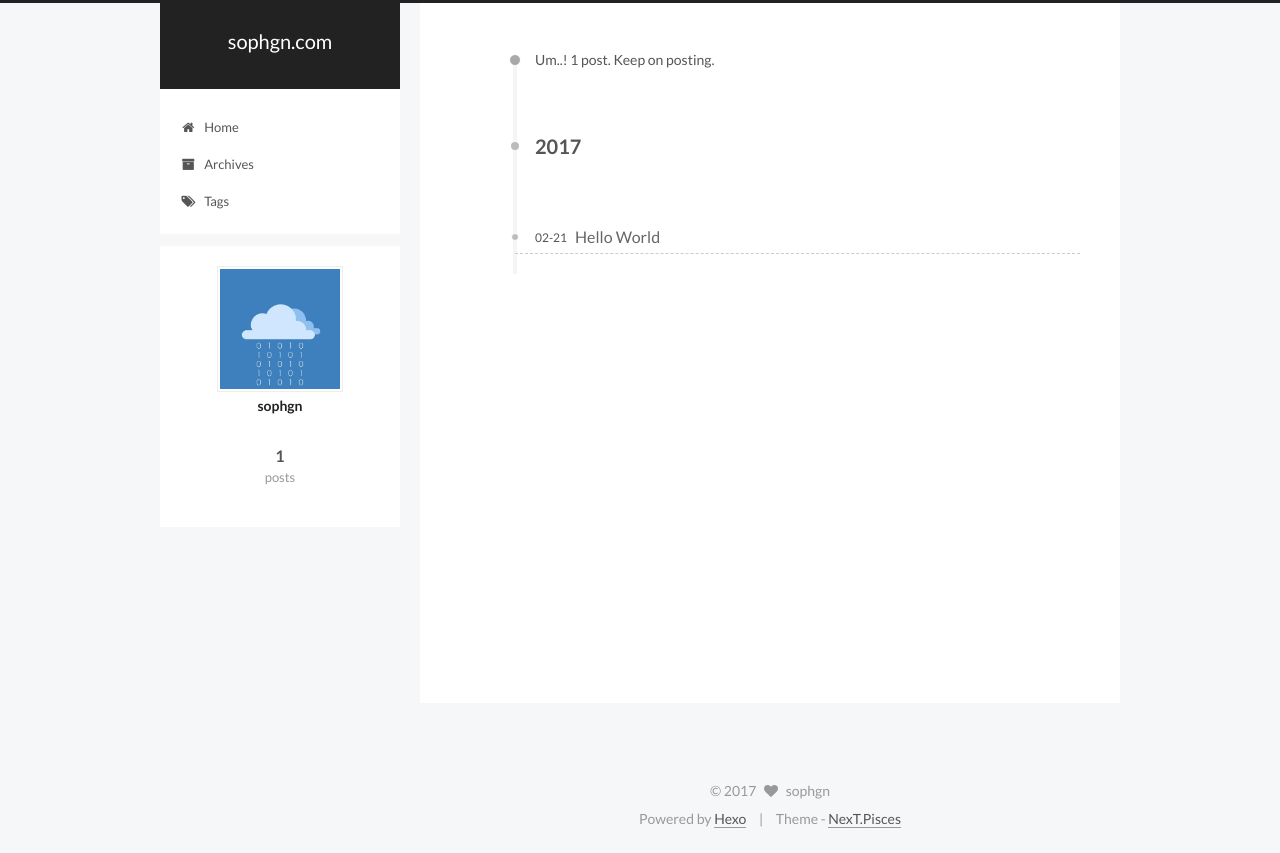
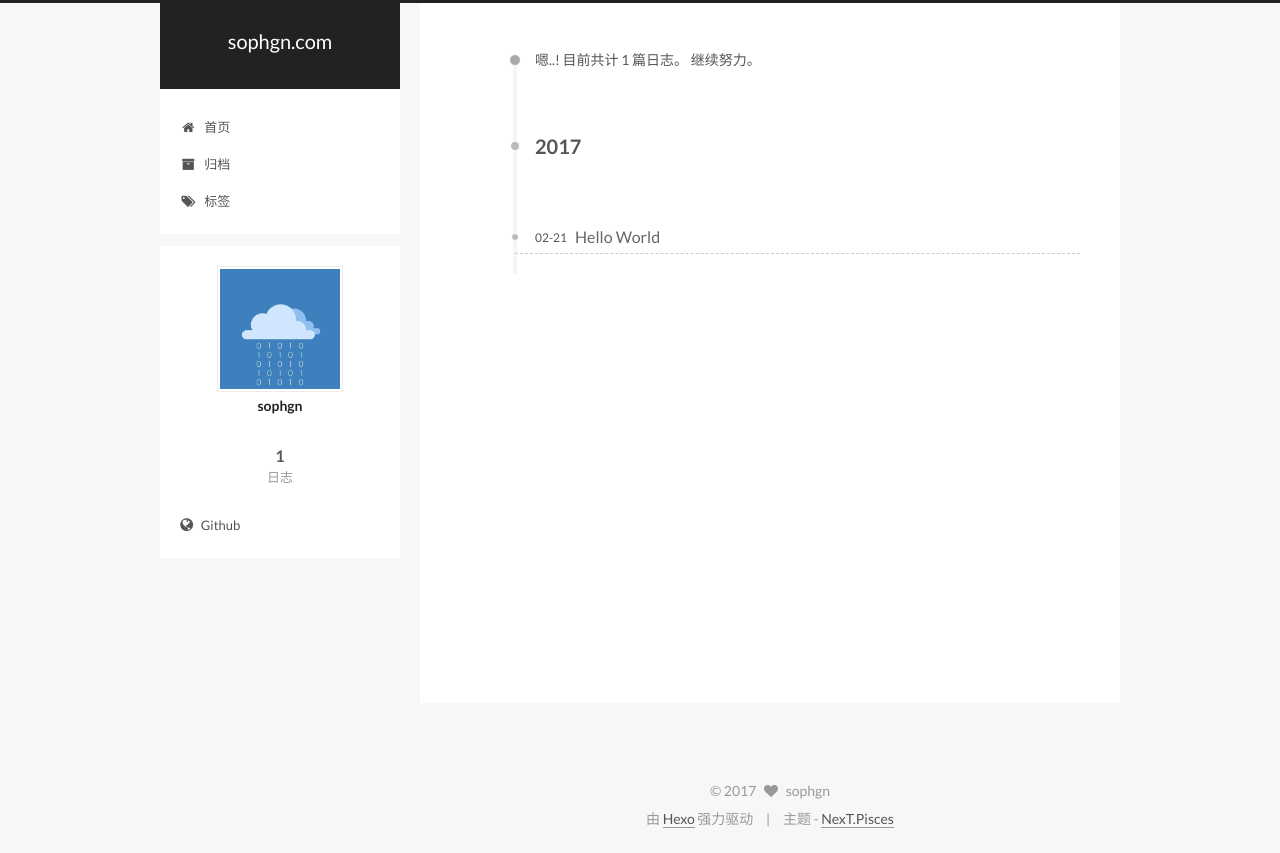
Before and after one commit to indrajithbandara/sophgn.github.io, a plain HTML site: page archives/2017/02/index.html in a window 1280 px wide. Drawn offline with Linux system fonts and the light colour scheme.

Commit message:
Site updated: 2017-02-22 20:24:44

```diff
--- a/archives/2017/02/index.html
+++ b/archives/2017/02/index.html
@@ -5,7 +5,7 @@
 
 
 
-<html class="theme-next pisces use-motion" lang="en">
+<html class="theme-next pisces use-motion" lang="zh-Hans">
 <head>
   <meta charset="UTF-8"/>
 <meta http-equiv="X-UA-Compatible" content="IE=edge" />
@@ -106,7 +106,7 @@
     motion: true,
     duoshuo: {
       userId: '0',
-      author: 'Author'
+      author: '博主'
     },
     algolia: {
       applicationID: '',
@@ -126,10 +126,10 @@
 
 
 
-  <title> Archive | sophgn.com </title>
+  <title> 归档 | sophgn.com </title>
 </head>
 
-<body itemscope itemtype="http://schema.org/WebPage" lang="en">
+<body itemscope itemtype="http://schema.org/WebPage" lang="zh-Hans">
 
 
 
@@ -192,7 +192,7 @@
 
               <i class="menu-item-icon fa fa-fw fa-home"></i> <br />
 
-            Home
+            首页
           </a>
         </li>
 
@@ -202,7 +202,7 @@
 
               <i class="menu-item-icon fa fa-fw fa-archive"></i> <br />
 
-            Archives
+            归档
           </a>
         </li>
 
@@ -212,7 +212,7 @@
 
               <i class="menu-item-icon fa fa-fw fa-tags"></i> <br />
 
-            Tags
+            标签
           </a>
         </li>
 
@@ -244,7 +244,7 @@
 
 
 
-      Um..! 1 post. Keep on posting.
+      嗯..! 目前共计 1 篇日志。 继续努力。
     </span>
 
 
@@ -338,7 +338,7 @@
             <div class="site-state-item site-state-posts">
               <a href="/archives">
                 <span class="site-state-item-count">1</span>
-                <span class="site-state-item-name">posts</span>
+                <span class="site-state-item-name">日志</span>
               </a>
             </div>
 
@@ -352,6 +352,17 @@
 
 
         <div class="links-of-author motion-element">
+
+
+              <span class="links-of-author-item">
+                <a href="https://github.com/sophgn" target="_blank" title="Github">
+
+                    <i class="fa fa-fw fa-globe"></i>
+
+                  Github
+                </a>
+              </span>
+
 
         </div>
 
@@ -392,11 +403,11 @@
 
 
 <div class="powered-by">
-  Powered by <a class="theme-link" href="https://hexo.io">Hexo</a>
+  由 <a class="theme-link" href="https://hexo.io">Hexo</a> 强力驱动
 </div>
 
 <div class="theme-info">
-  Theme -
+  主题 -
   <a class="theme-link" href="https://github.com/iissnan/hexo-theme-next">
     NexT.Pisces
   </a>
--- a/css/main.css
+++ b/css/main.css
@@ -1701,7 +1701,7 @@ pre .javascript .function {
   width: 4px;
   height: 4px;
   border-radius: 50%;
-  background: #5dc116;
+  background: #14fcb9;
 }
 .links-of-blogroll {
   font-size: 13px;
```
Also changed, not shown: 2017/02/21/hello-world/index.html (+24 -13 lines), archives/2017/index.html (+22 -11 lines), archives/index.html (+22 -11 lines), index.html (+22 -11 lines), 1 other file.
